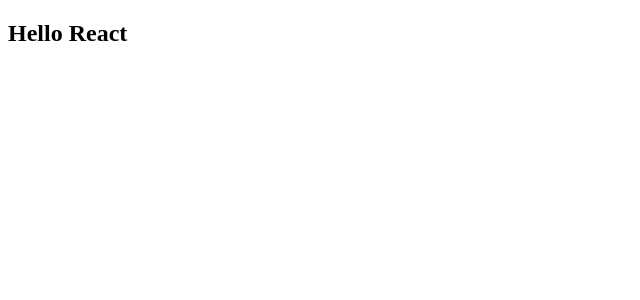
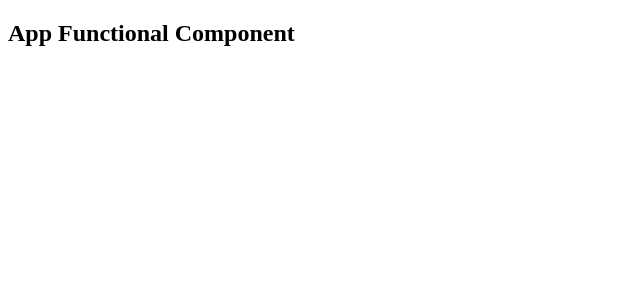
Before and after one commit to curder/react-demo, a React (Create React App) app in the folder 03-create-react-app/: page / in a window 1280 px wide. Shown: the top 300 px of the page, without its empty margins (0-640 px from the left). Built offline with nearby package versions, Linux system fonts and the light colour scheme.

Commit message:
refactor: update README and restructure App components to include functional component

```diff
--- a/03-create-react-app/src/App.jsx
+++ b/03-create-react-app/src/AppClass.jsx
@@ -1,6 +1,7 @@
 import React from "react";
 
-export default class App extends React.Component {
+export class App extends React.Component {
+
     constructor() {
         super();
 
@@ -17,3 +18,5 @@
         )
     }
 }
+
+export default App;
--- /dev/null
+++ b/03-create-react-app/src/AppFunction.jsx
@@ -0,0 +1,5 @@
+export function App() {
+    return (<h2>App Functional Component</h2>)
+}
+
+export default App
--- a/03-create-react-app/src/index.js
+++ b/03-create-react-app/src/index.js
@@ -1,6 +1,7 @@
 // 编写 React 代码，并通过 React 渲染内容
 import ReactDOM from 'react-dom/client';
-import App from './App';
+// import App from './AppClass';
+import App from './AppFunction';
 
 ReactDOM
     .createRoot(document.querySelector("#root"))
```
Also changed, not shown: 1 other file (tests, documents, lock files or other folders).
